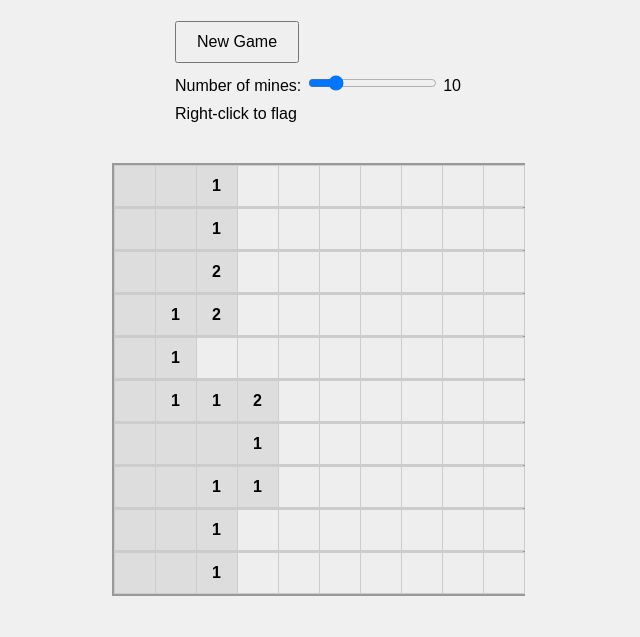
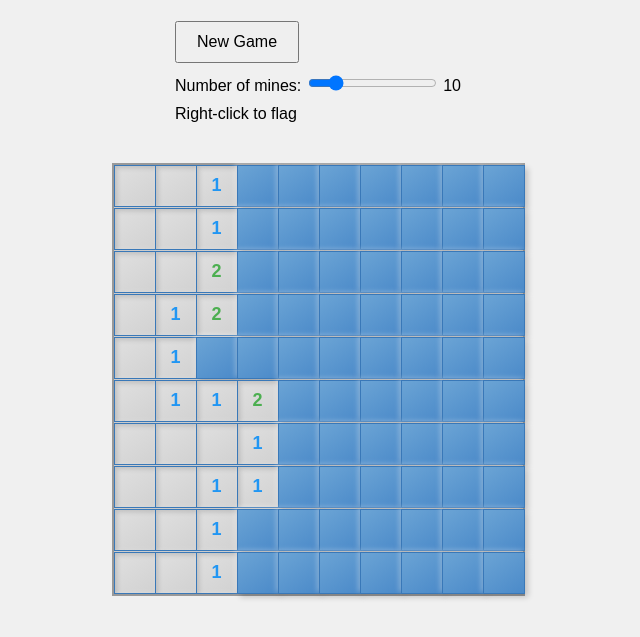
Before and after one commit to pmackenzie420/dopeysweeper, a plain HTML site: page index.html in a window 1280 px wide. Both pictures are taken after a click on the element 456 px from the left and 272 px from the top of the page. Shown: the part 87-724 px from the top of the page, without its empty margins (322-962 px from the left). Drawn offline with Linux system fonts and the light colour scheme.

Commit message:
Update index.html

```diff
--- a/index.html
+++ b/index.html
@@ -28,23 +28,48 @@
         .cell {
             width: 40px;
             height: 40px;
-            background-color: #eee;
-            border: 1px solid #ccc;
+            background: linear-gradient(145deg, #6ba4d5, #4b8ac9);
+            border: 1px solid #3978b8;
             display: flex;
             align-items: center;
             justify-content: center;
             font-weight: bold;
             cursor: pointer;
             user-select: none;
+            box-shadow: 3px 3px 6px rgba(0,0,0,0.2),
+                       -2px -2px 5px rgba(255,255,255,0.3);
+            transform: translateY(0);
+            transition: all 0.15s ease;
+        }
+
+        .cell:active:not(.revealed) {
+            transform: translateY(2px);
+            box-shadow: 1px 1px 3px rgba(0,0,0,0.2);
         }
 
         .cell.revealed {
-            background-color: #ddd;
+            background: linear-gradient(145deg, #e0e0e0, #d1d1d1);
+            box-shadow: inset 2px 2px 5px rgba(0,0,0,0.15),
+                       inset -1px -1px 3px rgba(255,255,255,0.3);
+            transform: translateY(0);
+            color: #444;
+            font-size: 18px;
         }
 
         .cell.flagged {
-            background-color: #ffebee;
+            background: linear-gradient(145deg, #ff9999, #ff7777);
+            border-color: #ff6666;
         }
+
+        /* Different colors for numbers */
+        .cell.revealed[data-number="1"] { color: #2196F3; }
+        .cell.revealed[data-number="2"] { color: #4CAF50; }
+        .cell.revealed[data-number="3"] { color: #f44336; }
+        .cell.revealed[data-number="4"] { color: #673AB7; }
+        .cell.revealed[data-number="5"] { color: #795548; }
+        .cell.revealed[data-number="6"] { color: #009688; }
+        .cell.revealed[data-number="7"] { color: #000000; }
+        .cell.revealed[data-number="8"] { color: #607D8B; }
 
         .controls {
             margin: 20px 0;
@@ -216,6 +241,7 @@
                 }
             } else {
                 cell.textContent = grid[row][col];
+                cell.setAttribute('data-number', grid[row][col]);
             }
         }
 
```
